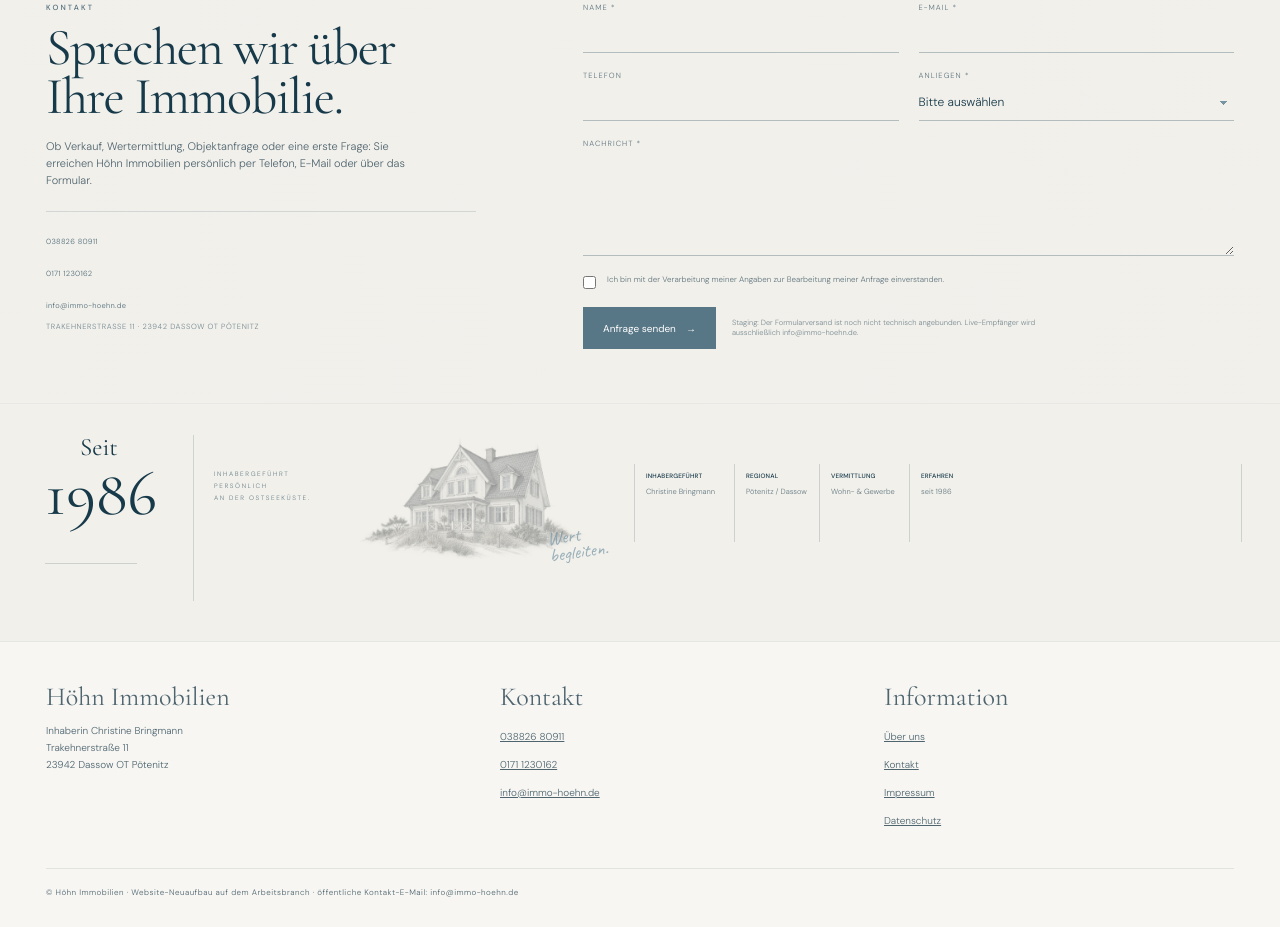
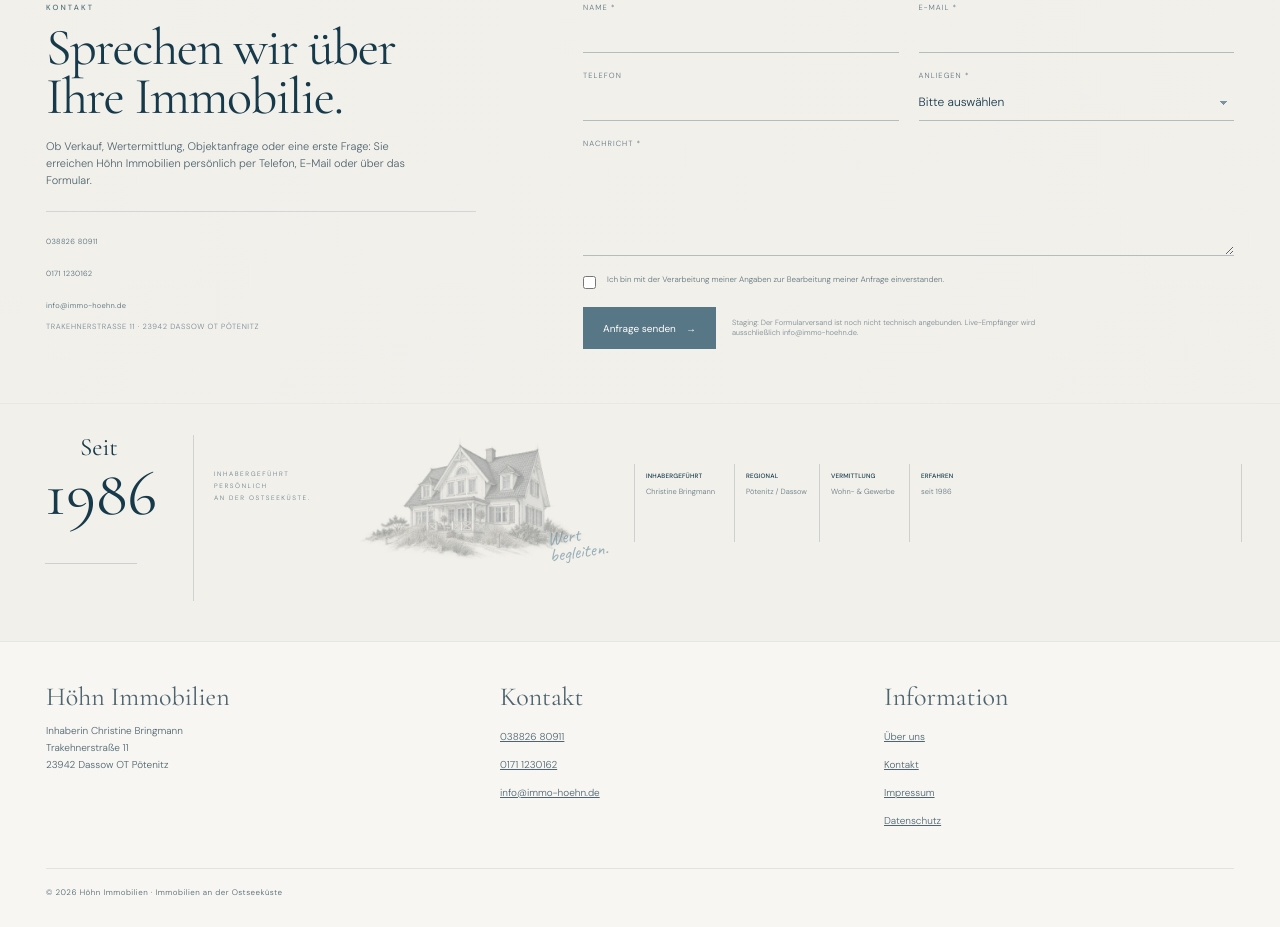
Before and after one commit to DatenpflegeNordHL/immo-hoehn.de, an Astro site: page / in a window 1280 px wide. Shown: the part 1860-2787 px from the top of the page. Built offline with nearby package versions, Linux system fonts and the light colour scheme; Astro itself is replaced by a stand-in of ours.

Commit message:
chore: remove staging wording from public footer

```diff
--- a/src/components/SiteFooter.astro
+++ b/src/components/SiteFooter.astro
@@ -16,5 +16,5 @@
     <a href="/impressum/">Impressum</a>
     <a href="/datenschutz/">Datenschutz</a>
   </div>
-  <div class="site-footer-bottom">© Höhn Immobilien · Website-Neuaufbau auf dem Arbeitsbranch · öffentliche Kontakt-E-Mail: info@immo-hoehn.de</div>
+  <div class="site-footer-bottom">© 2026 Höhn Immobilien · Immobilien an der Ostseeküste</div>
 </footer>
```
